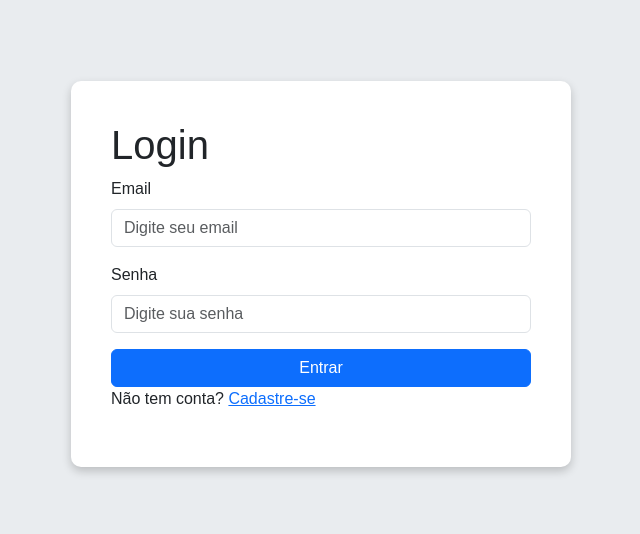
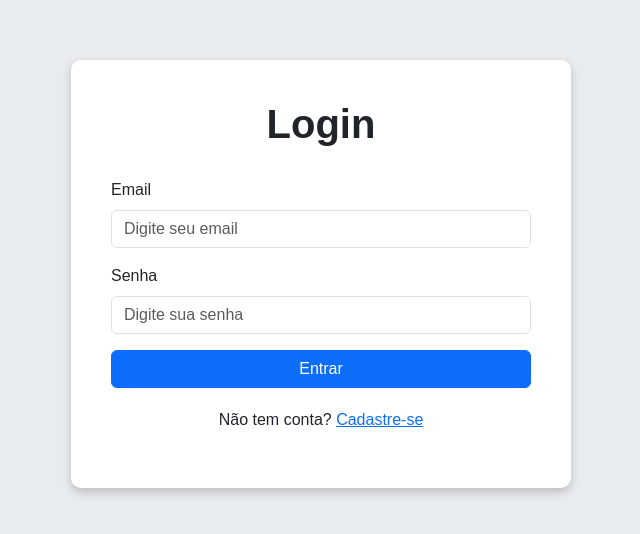
Before and after one commit to joaoarthur-pereira-lang/Atividade-13, a plain HTML site: page index.html in a window 1280 px wide. Shown: the part 126-660 px from the top of the page, without its empty margins (319-959 px from the left). Drawn offline with nearby package versions, Linux system fonts and the light colour scheme.

Commit message:
add - fim style

```diff
--- a/style.css
+++ b/style.css
@@ -20,3 +20,12 @@ body{
 
             box-shadow: 0px 4px 10px rgba(0,0,0,0.2);
         }
+        .titulo{
+            text-align: center;
+            margin-bottom: 30px;
+            font-weight: bold;
+        }
+        .cadastro{
+            text-align: center;
+            margin-top: 20px;
+        }
```
